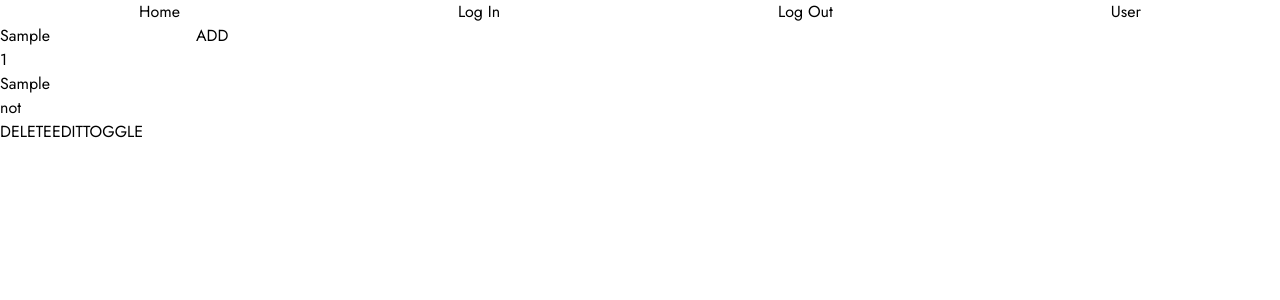
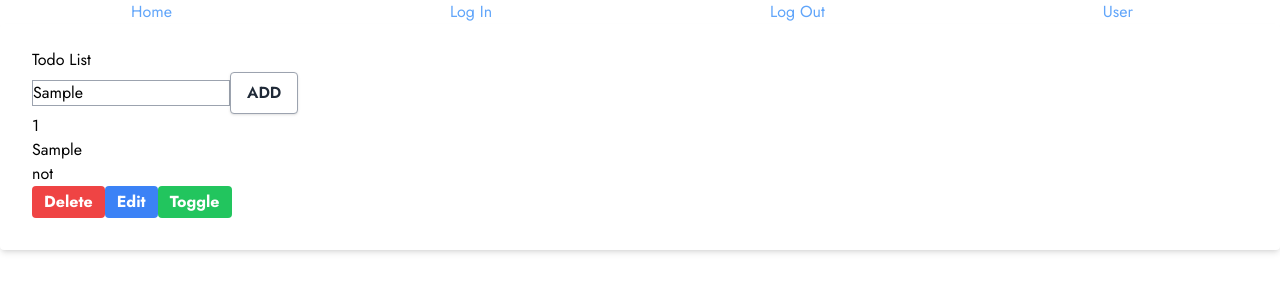
Before and after one commit to JonTimus/Next-JS-ToDoApp-Auth, a Next.js app: page / in a window 1280 px wide. Both pictures are taken after typing "Sample" into the empty fields and a click on the button "ADD". Shown: the top 300 px of the page. Built offline with nearby package versions, Linux system fonts and the light colour scheme.

Commit message:
add style

```diff
--- a/components/Header.js
+++ b/components/Header.js
@@ -4,16 +4,16 @@ import React from 'react'
 export default function Header() {
   return (
     <div className='header'>
-      <Link href="/">
+      <Link href="/" className='block mt-4 lg:inline-block lg:mt-0 text-blue-400 hover:text-blue-800 mr-4'>
         Home
       </Link>
-      <Link href="/login">
+      <Link href="/login" className='block mt-4 lg:inline-block lg:mt-0 text-blue-400 hover:text-blue-800 mr-4'>
         Log In
       </Link>
-      <Link href="/logout">
+      <Link href="/logout" className='block mt-4 lg:inline-block lg:mt-0 text-blue-400 hover:text-blue-800 mr-4'>
         Log Out
       </Link>
-      <Link href="/user">
+      <Link href="/user" className='block mt-4 lg:inline-block lg:mt-0 text-blue-400 hover:text-blue-800 mr-4'>
         User
       </Link>
     </div>
--- a/pages/TodoPage.js
+++ b/pages/TodoPage.js
@@ -87,12 +87,14 @@ export default function TodoPage() {
   console.log(todos);
 
   return (
-    <div className='todolist-container place-content-center'>
-      <form onSubmit={addHandler}>
-        <input value={newTodo} onChange={(e) => setNewTodo(e.target.value)} />
-        <button type="submit">ADD</button>
+    <div className="bg-white shadow-md rounded px-8 pt-6 pb-8 mb-4 ">
+      <h1>Todo List</h1>
+      <form onSubmit={addHandler} className=''>
+        <input value={newTodo} onChange={(e) => setNewTodo(e.target.value)} className='border border-gray-400'/>
+        <button type="submit" className="bg-white hover:bg-gray-100 text-gray-800 font-semibold py-2 px-4 border border-gray-400 rounded shadow">ADD</button>
       </form>
-      <div className='place-content-center'>
+      <div>
+
         {todos.map((todo, idx) => (
           <div key={idx}>
             <div>{todo.id}</div>
@@ -110,8 +112,8 @@ export default function TodoPage() {
                     )
                   }
                 />
-                <button onClick={() => saveHandler(todo.id, todo.title)}>SAVE</button>
-                <button onClick={() => cancelHandler(todo.id)}>CANCEL</button>
+                <button onClick={() => saveHandler(todo.id, todo.title)} className='bg-blue-500 hover:bg-blue-700 text-white py-1 px-3 font-bold rounded'>SAVE</button>
+                <button onClick={() => cancelHandler(todo.id)} className='bg-yellow-500 hover:bg-yellow-700 text-white py-1 px-3 font-bold rounded'>CANCEL</button>
               </div>
             ) : (
               <div>{todo.title}</div>
@@ -119,9 +121,9 @@ export default function TodoPage() {
 
             <div>{todo.completed ? "completed" : "not"}</div>
             <div className="todo-actions">
-              <button onClick={() => deleteHandler(todo.id)}>DELETE</button>
-              <button onClick={() => editHandler(todo.id, todo.title)}>EDIT</button>
-              <button onClick={() => toggleHandler(todo.id)}>TOGGLE</button>
+              <button onClick={() => deleteHandler(todo.id)} className='bg-red-500 hover:bg-red-700 text-white py-1 px-3 font-bold rounded'>Delete</button>
+              <button onClick={() => editHandler(todo.id, todo.title)} className='bg-blue-500 hover:bg-blue-700 text-white py-1 px-3 font-bold rounded'>Edit</button>
+              <button onClick={() => toggleHandler(todo.id)} className='bg-green-500 hover:bg-green-700 text-white py-1 px-3 font-bold rounded'>Toggle</button>
             </div>
           </div>
         ))}
```
Also changed, not shown: styles/globals.css (line endings or trailing spaces).
